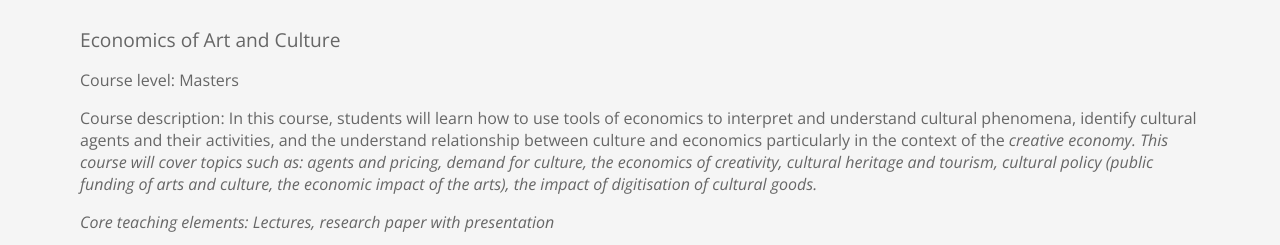
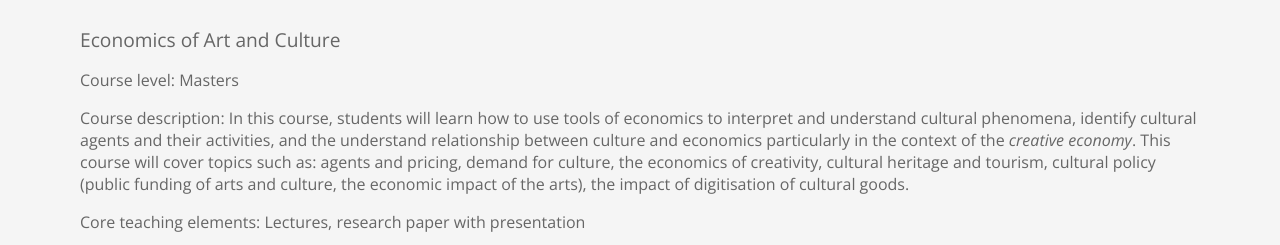
Before and after one commit to samitche/personal-website, a website: page index.html in a window 1280 px wide. Shown: the part 10189-10434 px from the top of the page. Drawn offline with nearby package versions, Linux system fonts and the light colour scheme.

Commit message:
fixing typo

```diff
--- a/index.html
+++ b/index.html
@@ -813,7 +813,7 @@
   <p>Course level: Masters</p>
   <p>Course description: In this course, students will learn how to use tools of economics to interpret and
     understand cultural phenomena, identify cultural agents and their activities, and the understand
-    relationship between culture and economics particularly in the context of the <em>creative economy<em>.
+    relationship between culture and economics particularly in the context of the <em>creative economy</em>.
     This course will cover topics such as: agents and pricing, demand for culture, the economics of creativity,
     cultural heritage and tourism, cultural policy (public funding of arts and culture, the economic impact of
     the arts), the impact of digitisation of cultural goods.</p>
```
